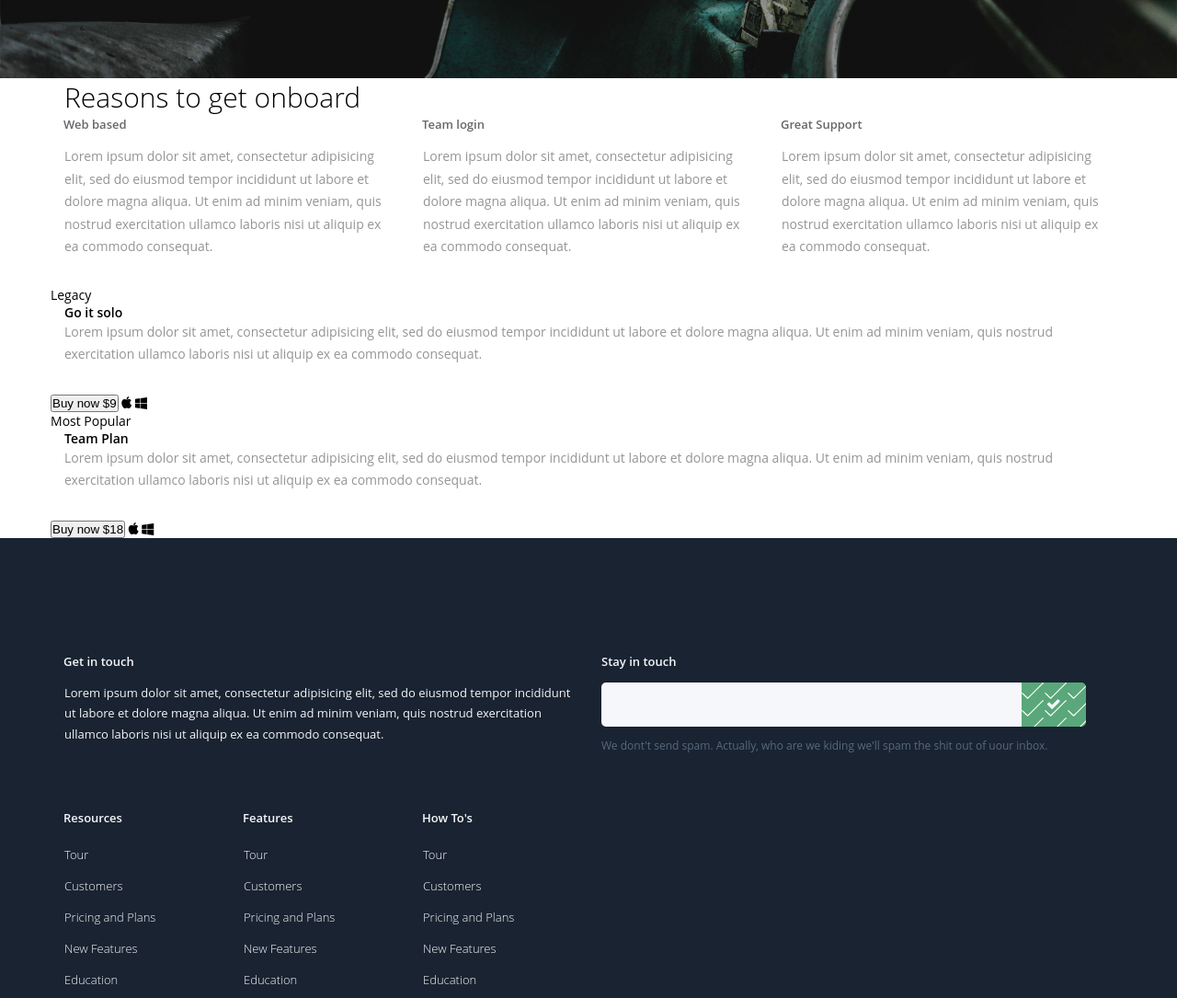
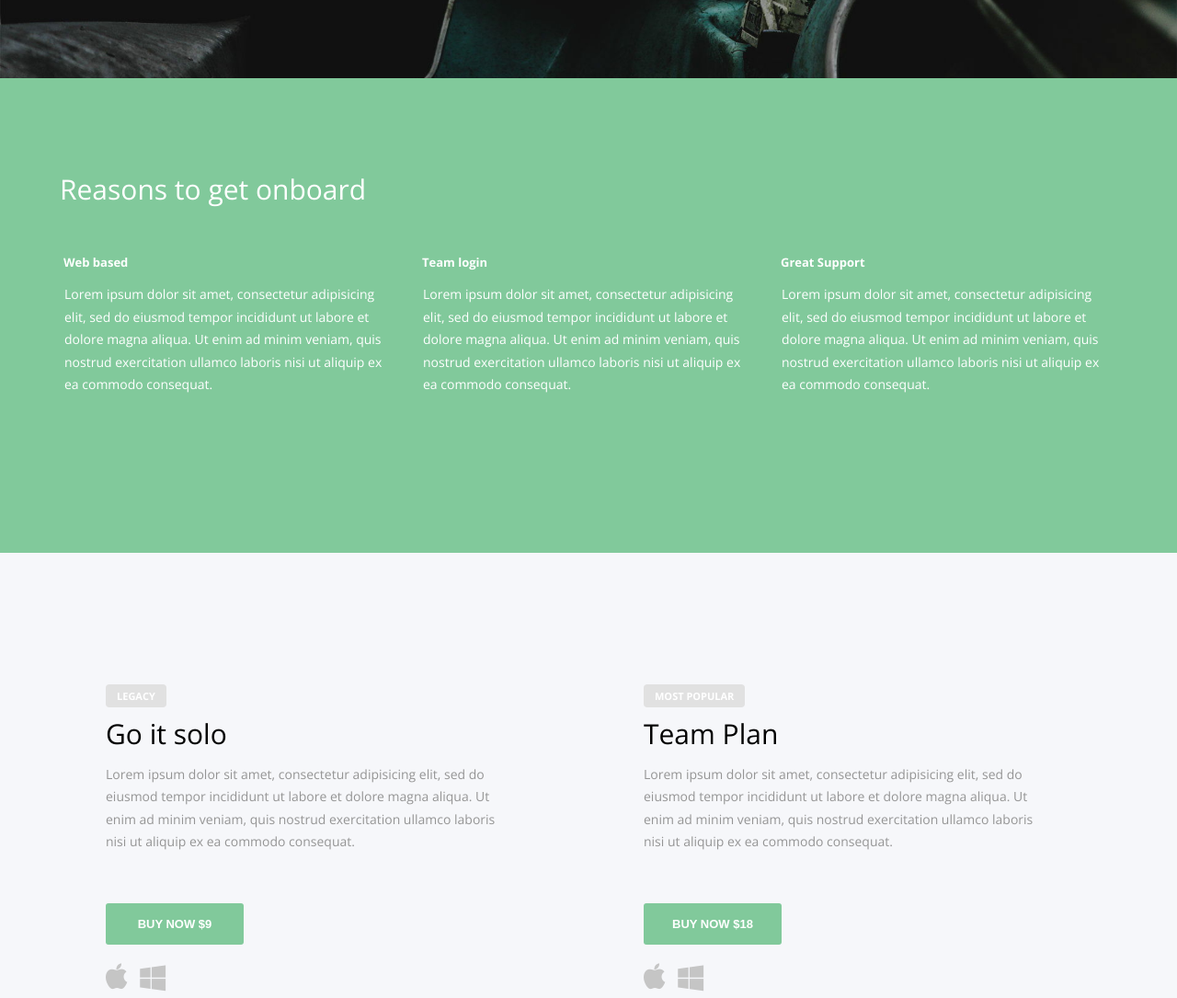
Before and after one commit to anpawdev/Picture_perfect, a website: page index.html in a window 1280 px wide. Shown: the part 2760-3845 px from the top of the page at 92% size. Drawn offline with nearby package versions, Linux system fonts and the light colour scheme; files whose address does not match are found by name.

Commit message:
Add style for section reasons and buy-now

```diff
--- a/index.html
+++ b/index.html
@@ -7,6 +7,7 @@
     <title>Picture perfect</title>
     <link rel="stylesheet" type="text/css"
         href="https://maxcdn.bootstrapcdn.com/font-awesome/4.5.0/css/font-awesome.min.css">
+    <link href="https://fonts.googleapis.com/css?family=Open+Sans:300,400,700&display=swap" rel="stylesheet">
     <link rel="stylesheet" type="text/css" href="css/style.css">
 </head>
 
@@ -208,25 +209,31 @@
     <section class="buy-now">
         <div class="container">
             <div class="row">
-                <div class="col-6">
-                    <span class="badge">Legacy</span>
+                <div class="col-6 buy-box">
+                    <div class="badge">Legacy</div>
                     <h3>Go it solo</h3>
                     <p>Lorem ipsum dolor sit amet, consectetur adipisicing elit, sed do eiusmod tempor incididunt ut
                         labore et dolore magna aliqua. Ut enim ad minim veniam, quis nostrud exercitation ullamco
-                        laboris nisi ut aliquip ex ea commodo consequat. </p>
+                        laboris nisi ut aliquip ex ea commodo consequat.
+                    </p>
                     <button class="btn">Buy now $9</button>
-                    <i class="fa fa-apple"></i>
-                    <i class="fa fa-windows"></i>
+                    <div>
+                        <i class="fa fa-apple"></i>
+                        <i class="fa fa-windows"></i>
+                    </div>
                 </div>
-                <div class="col-6">
-                    <span class="badge popular">Most Popular</span>
+                <div class="col-6 buy-box">
+                    <div class="badge popular">Most Popular</div>
                     <h3>Team Plan</h3>
                     <p>Lorem ipsum dolor sit amet, consectetur adipisicing elit, sed do eiusmod tempor incididunt ut
                         labore et dolore magna aliqua. Ut enim ad minim veniam, quis nostrud exercitation ullamco
-                        laboris nisi ut aliquip ex ea commodo consequat.</p>
+                        laboris nisi ut aliquip ex ea commodo consequat.
+                    </p>
                     <button class="btn">Buy now $18</button>
-                    <i class="fa fa-apple"></i>
-                    <i class="fa fa-windows"></i>
+                    <div>
+                        <i class="fa fa-apple"></i>
+                        <i class="fa fa-windows"></i>
+                    </div>
                 </div>
             </div>
         </div>
--- a/sass/style.scss
+++ b/sass/style.scss
@@ -235,6 +235,97 @@ header {
         }
     }
 }
+
+//reasons
+
+.reasons {
+    background-color: #81c99b;
+    padding-bottom: 140px;
+    color: #fff;
+    position: relative;
+
+    h2 {
+        padding: 100px 0 50px 10px;
+    }
+
+    h4 {
+        color: #fff;
+    }
+    p {
+        color: #fff;
+    }
+}
+
+//buy-now
+
+.buy-now {
+    background-color: #f6f7fa;
+    padding-top: 100px;
+    padding-bottom: 150px;
+
+    .buy-box {
+        float: left;
+        padding: 45px;
+        min-height: 380px;
+        margin: 0 15px;
+        width: calc(50% - 30px);
+
+        &:hover {
+            background-color: white;
+            box-shadow: 0px 0px 20px 20px rgba(128, 128, 128, 0.1);
+
+            .badge {
+                background-color: #bd8bbf;
+            }
+        }
+
+        h3 {
+            padding: 12px 0;
+            font-size: 30px;
+            font-weight: 300;
+        }
+
+        p {
+            padding: 0 0 24px 0;
+            max-width: 425px;
+        }
+
+        .fa {
+            display: inline-block;
+            padding-right: 10px;
+            color: #c5c5c5;
+            font-size: 30px;
+        }
+    }
+
+    .badge {
+        color: white;
+        text-transform: uppercase;
+        font-size: 11px;
+        font-weight: 700;
+        padding: 5px 12px;
+        border-radius: 4px;
+        background-color: #e1e1e1;
+        display: inline;
+    }
+    .btn {
+        width: 150px;
+        height: 45px;
+        background-color: #81c99b;
+        text-transform: uppercase;
+        font-size: 13px;
+        font-weight: 700;
+        padding: 5px 12px;
+        border-radius: 3px;
+        background-color: #81c99b;
+        color: #fff;
+        border: 0;
+        margin-bottom: 20px;
+        &:hover {
+            background-color: #59a77a;
+        }
+    }
+ }
 
 // footer
 
@@ -507,91 +598,3 @@ header {
     margin-top: 65px;
     margin-bottom: 25px;
 }
-
-
-
-/* ********** ONE COLOR ********** */
-.oneColor {
-    background-color: #81c99b;
-    padding-bottom: 140px;
-    color: white;
-    position: relative;
-}
-
-.oneColor .side-rotate-logo {
-    top: 174px;
-}
-
-.oneColor h1 {
-    padding: 125px 0 65px 15px;
-}
-
-.oneColor p {
-    padding-top: 20px;
-}
-
-/* ******* BUYING ********** */
-// .buying {
-//     background-color: #f6f7fa;
-//     padding-top: 100px;
-//     padding-bottom: 150px;
-// }
-
-// .tile {
-//     padding: 45px;
-//     min-height: 380px;
-//     margin: 0 15px;
-//     width: calc(50% - 30px);
-//     float: left;
-// }
-// .tile h2 {
-//     padding: 12px 0;
-// }
-
-// .tile p {
-//     padding: 0 0 24px 0;
-//     max-width: 425px;
-// }
-
-// .badage {
-//     color: white;
-//     text-transform: uppercase;
-//     font-size: 11px;
-//     font-weight: 700;
-//     padding: 5px 12px;
-//     border-radius: 4px;
-//     background-color: #e1e1e1;
-//     display: inline;
-// }
-
-// .button {
-//     color: white;
-//     width: 150px;
-//     height: 45px;
-//     background-color: #81c99b;
-//     text-transform: uppercase;
-//     font-size: 13px;
-//     font-weight: 700;
-//     padding: 5px 12px;
-//     border-radius: 4px;
-//     background-color: #81c99b;
-//     border: 0;
-//     margin-bottom: 20px;
-// }
-
-// .tile .fa {
-//     padding-right: 10px;
-//     color: #c5c5c5;
-
-// .tile:hover {
-//     background-color: white;
-//     box-shadow: 0px 0px 20px 20px rgba(128, 128, 128, 0.1);
-// }
-
-// .tile:hover .badage {
-//     background-color: #bd8bbf;
-// }
-
-// .button:hover {
-//     background-color: #59a77a;
-// }
```
Also changed, not shown: css/style.css, css/style.prefixed.css, 2 other files.
